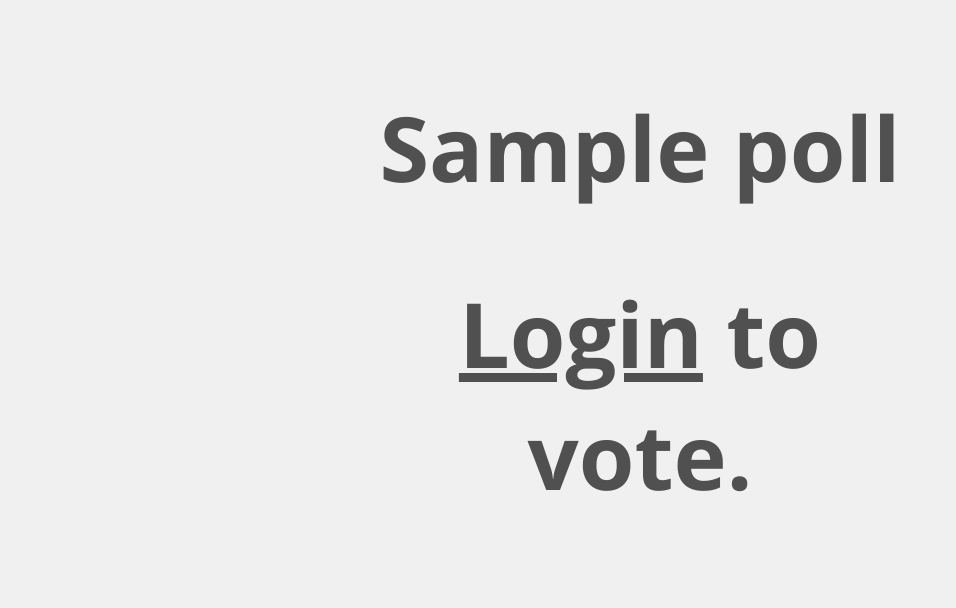
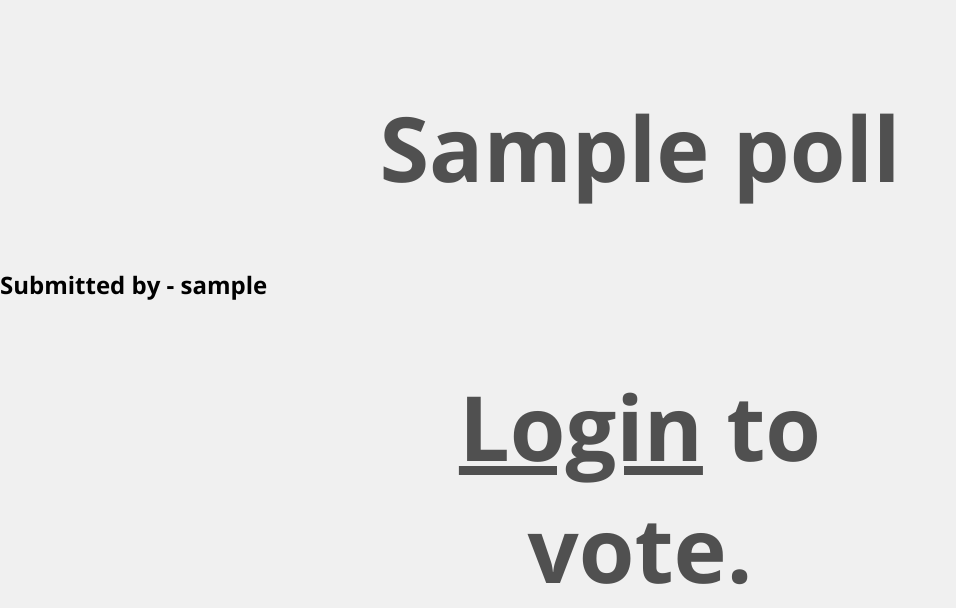
Before and after one commit to RobbertSinclair/Pollarize, a Django app: a page that uses pollarize/templates/poll_app/vote.html in a window 1280 px wide. Shown: the part 54-662 px from the top of the page, without its empty margins (0-956 px from the left). Run offline with Django 3.2, Linux system fonts and the light colour scheme; tables that the repository leaves empty hold one stand-in row (values such as "Sample post"); some libraries are stand-ins or nearby versions.

Commit message:
Added a submitter tag to the comment.html and vote.html

```diff
--- a/pollarize/templates/poll_app/comment.html
+++ b/pollarize/templates/poll_app/comment.html
@@ -12,6 +12,7 @@
 
 {% block body_block %}
     <h1>{{ poll.question }}</h1>
+    <h2>Submitted by - {{ poll.submitter.username }}</h2>
     {% if user.is_authenticated and votes_in %}
     <h1>You voted for {{ votes_in.option }} <a href="{% url 'poll_app:vote' poll.poll_slug %}">Click here to change your vote.</a></h1>
     {% elif user.is_authenticated %}
--- a/pollarize/templates/poll_app/vote.html
+++ b/pollarize/templates/poll_app/vote.html
@@ -10,6 +10,7 @@
 {% block body_block %}
 <div class="vote-div">
     <h1>{{ poll.question }}</h1>
+    <h2>Submitted by - {{ poll.submitter.username }}</h2>
     <div class="voting-form">
         {% if user.is_authenticated %}
         {% csrf_token %}
```
